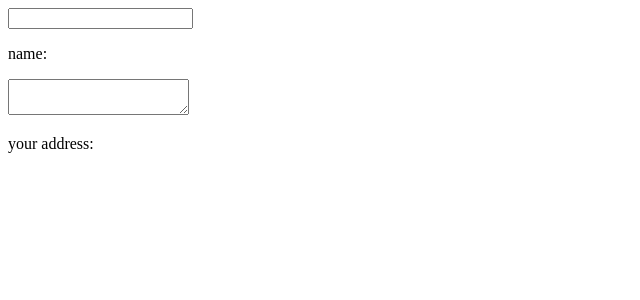
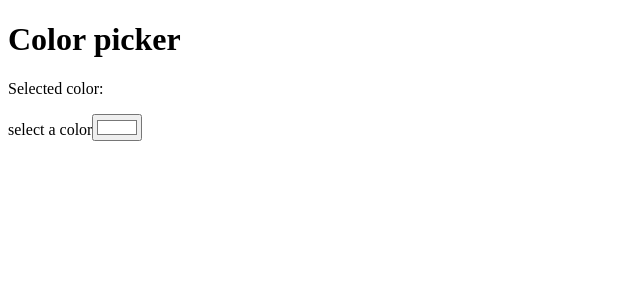
Before and after one commit to neyaz1527/my-react-project, a React (Vite) app: page / in a window 1280 px wide. Shown: the top 300 px of the page, without its empty margins (0-640 px from the left). Built offline with nearby package versions, Linux system fonts and the light colour scheme.

Commit message:
create a color picker app

```diff
--- a/src/App.jsx
+++ b/src/App.jsx
@@ -1,9 +1,8 @@
-//import List from './LearningList.jsx'
-import MyComponent from "./MyComponent.jsx";
+ import ColorPicker from "./ColorPicker.jsx";
 function App() {
    return(
     <>
-        <MyComponent/>
+        <ColorPicker/>
     </>
    );
 }
--- /dev/null
+++ b/src/ColorPicker.jsx
@@ -0,0 +1,23 @@
+import React, {useState} from 'react';
+
+function ColorPicker() {
+
+    const [color, setColor] = useState("#FFFFFF");
+
+    function handleColorChange(event){
+        setColor(event.target.value)
+    }
+
+
+    return ( <div className='color-picker-container'>
+            <h1>Color picker</h1>
+            <div className='color-display' style={{backgroundColor: color}}>
+                <p>Selected color:</p>
+            </div>
+            <label>select a color</label>
+            <input type='color' value={color} onChange={handleColorChange}></input>
+
+    </div> );
+}
+
+export default ColorPicker;
```
